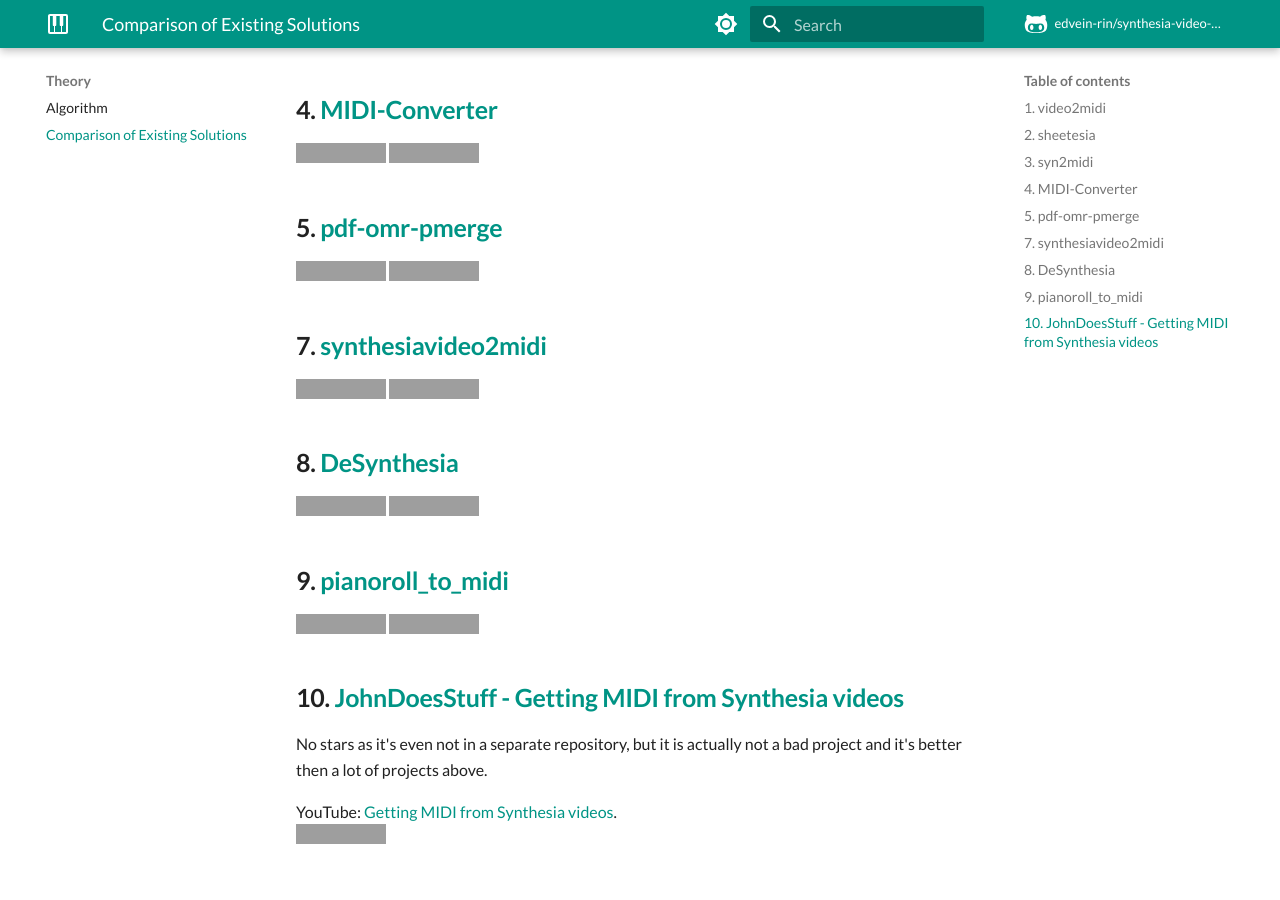
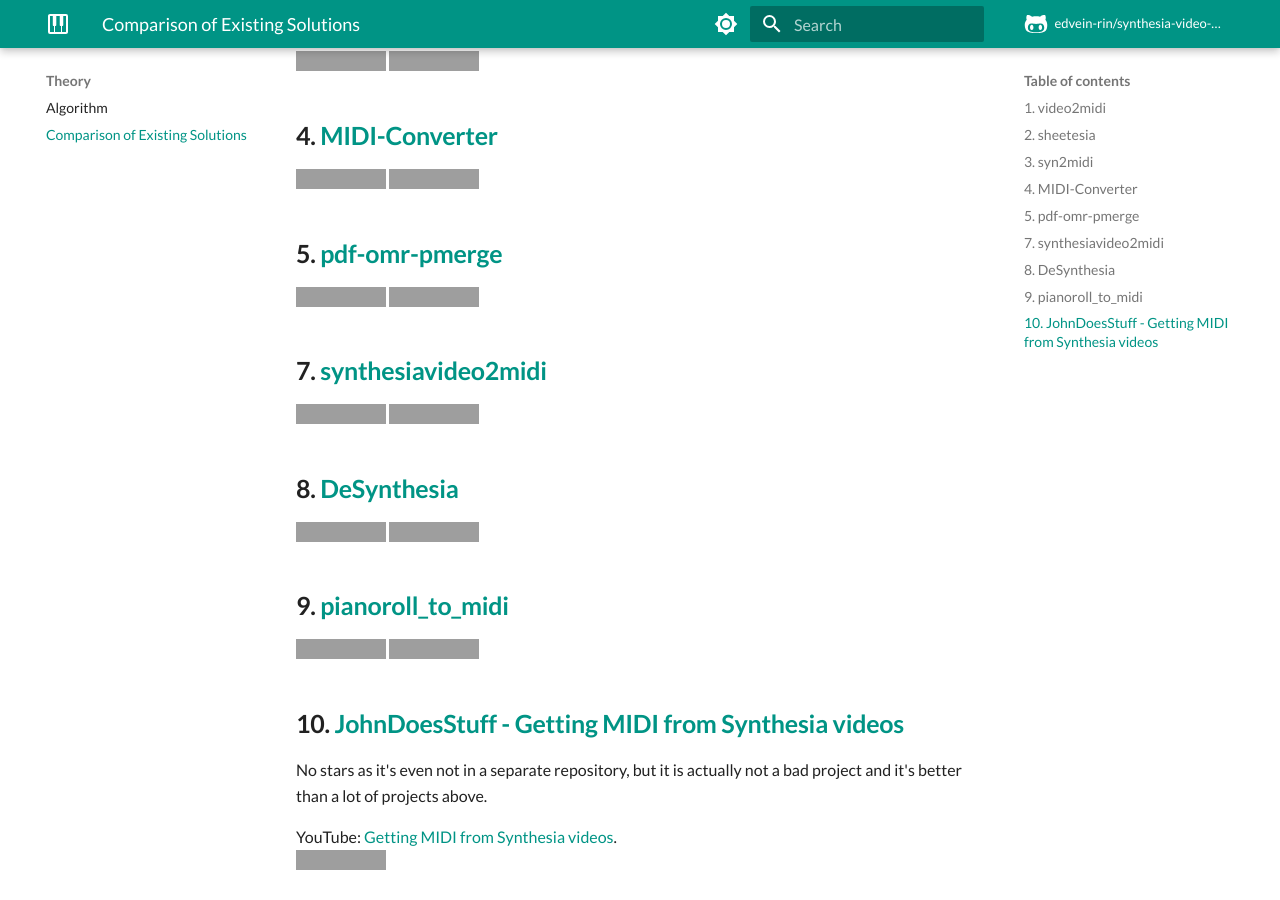
Before and after one commit to edvein-rin/synthesia-video-converter, an MkDocs documentation site: the page built from docs/comparison-of-existing-solutions.md, in a window 1280 px wide and 900 px high, scrolled down 705 px, cut to the strip 0-900 px from the top of the window. Built offline with MkDocs 1.6.1 and Material for MkDocs 9.7.7, drawn with Linux system fonts in a browser that asks for light colours; comment, search, counter and statistics services are not loaded; before the commit the page ends 1580 px from its top, so only the background shows below that; some of the changed text lies outside the part shown; grey boxes are pictures that could not be loaded.

Commit message:
docs: update comparison of existing solutions

```diff
--- a/docs/comparison-of-existing-solutions.md
+++ b/docs/comparison-of-existing-solutions.md
@@ -44,7 +44,7 @@
 
 ## 10. [JohnDoesStuff - Getting MIDI from Synthesia videos](https://github.com/johndoesstuff/randomProjects/blob/master/synthesia%20midi.zip)
 
-No stars as it's even not in a separate repository, but it is actually not a bad project and it's better then a lot of projects above.
+No stars as it's even not in a separate repository, but it is actually not a bad project and it's better than a lot of projects above.
 
 YouTube: [Getting MIDI from Synthesia videos](https://www.youtube.com/watch?v=rL5XpzqTqJo).
 ![YouTube Video Views](https://img.shields.io/youtube/views/rL5XpzqTqJo?style=social)
```
Also changed, not shown: other parts of docs/comparison-of-existing-solutions.md (+1 -1 lines).
